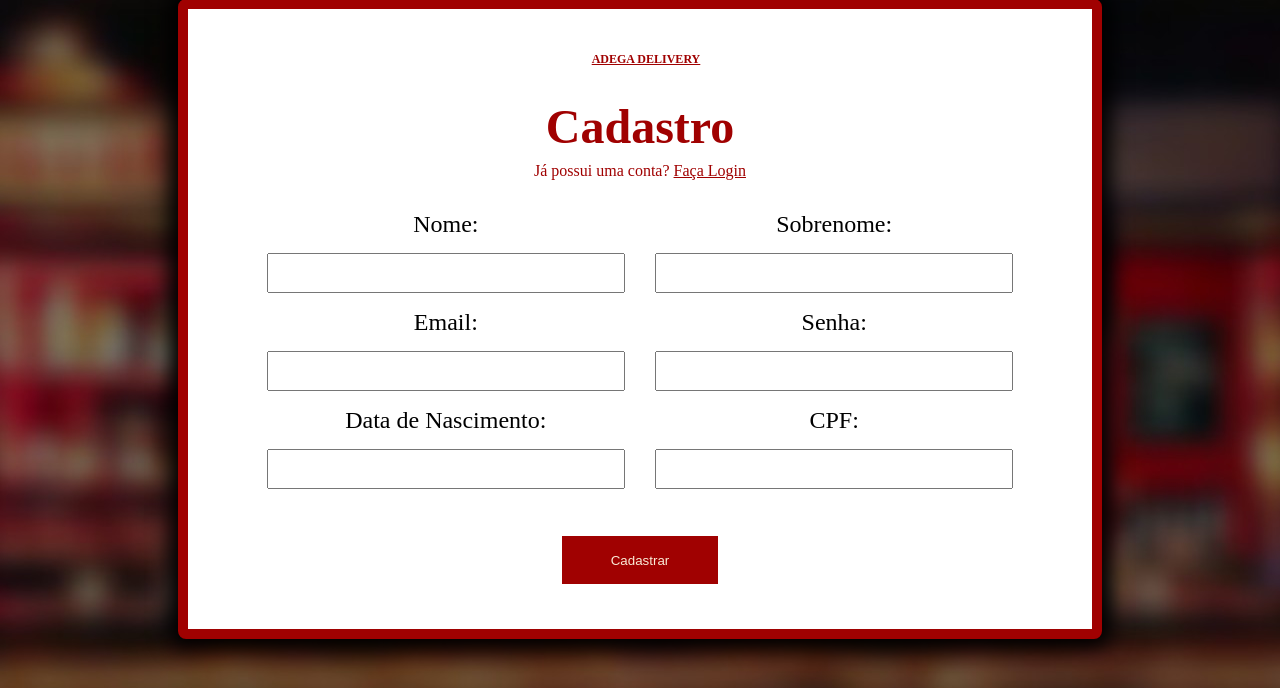
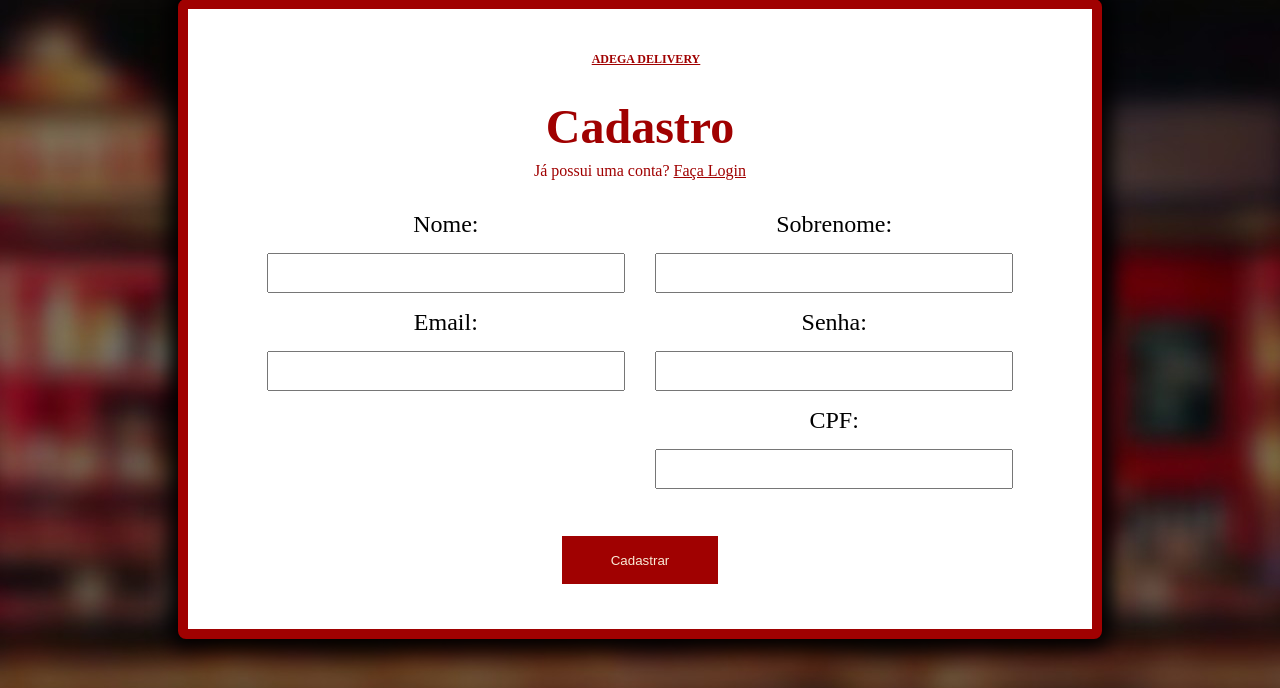
Before and after one commit to MFRodrigu3s/Projeto-Integrador---Adega-Delivery, a Node server app: page /usuario/cadastro in a window 1280 px wide. Shown: the part 81-769 px from the top of the page. Run offline with Node 20, Linux system fonts and the light colour scheme; some libraries are stand-ins or nearby versions.

Commit message:
data de nascimento removida

```diff
--- a/views/cadastro.ejs
+++ b/views/cadastro.ejs
@@ -27,14 +27,11 @@
             <form action="/usuario/cadastro" id="formulario" method="POST">
                 <div id="organizador">
                     <div class="form-style">
-                        <label for="nome" id="label-nome"> Nome:<i class="msgError"> Este campo é obrigatório</i></label>
+                        <label for="nome" id="label-nome"> Nome:</label>
                         <input type="text" name="nome" id="input-nome">
 
                         <label for="email" id="label-email">Email:</label>
                         <input type="email" name="email" id="input-email">
-
-                        <label for="aniversario" id="label-aniver">Data de Nascimento:</label>
-                        <input type="text" name="aniversario" id="input-aniver">
                     </div>
 
                     <div class="form-style">
```
